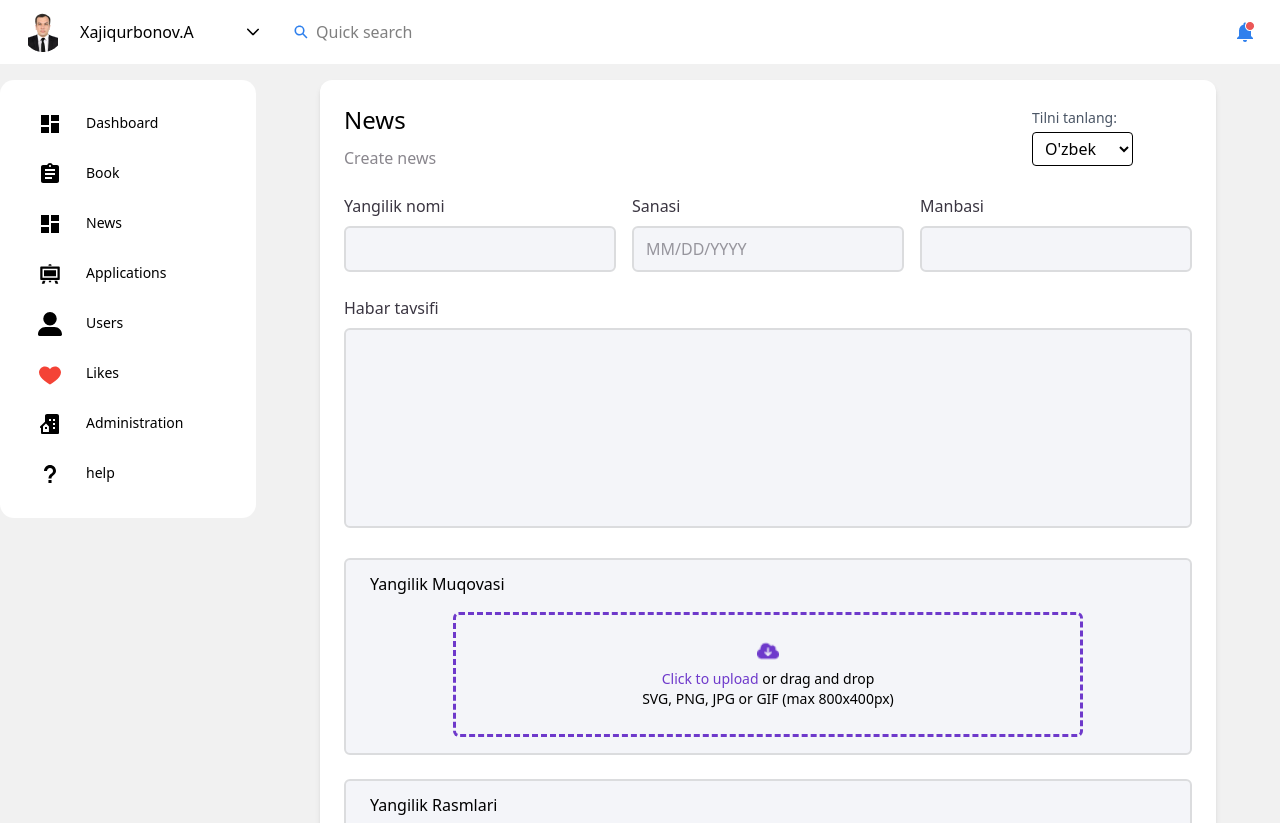
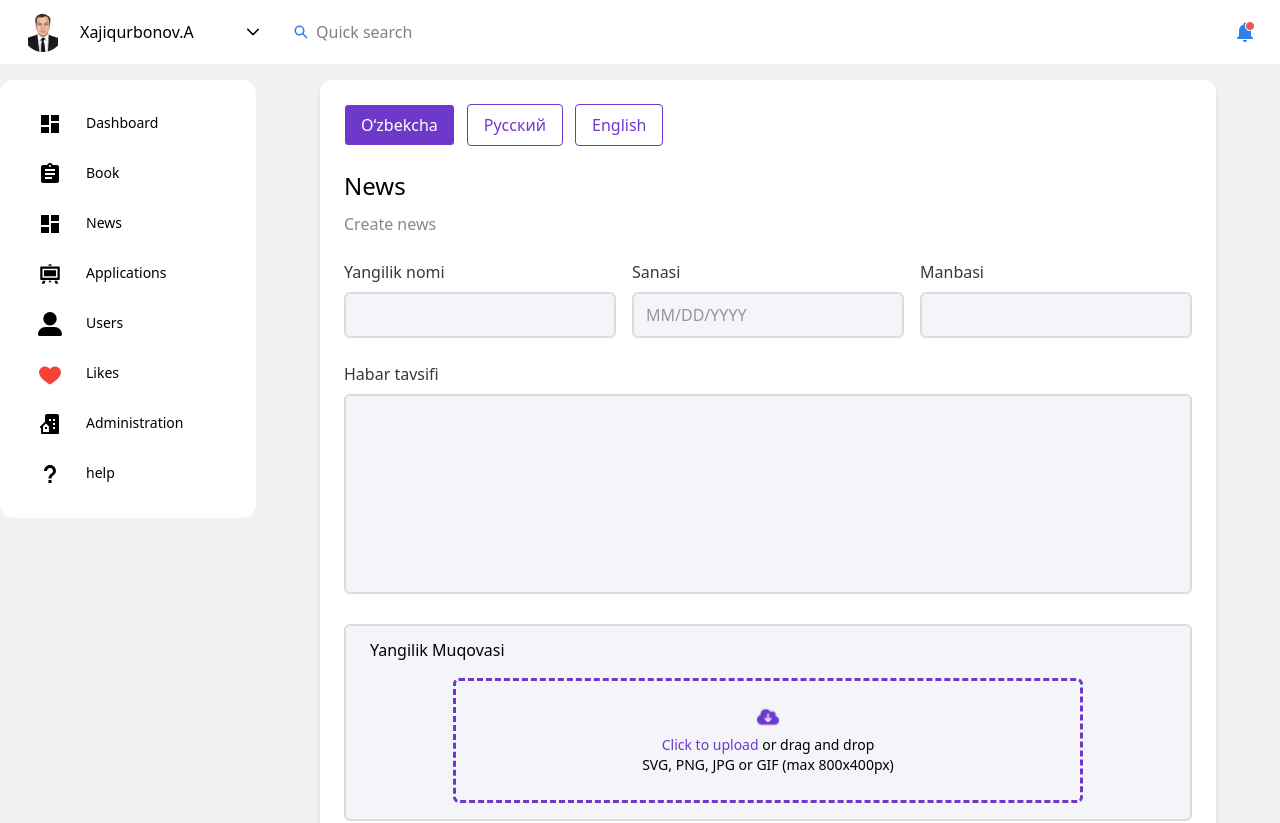
Before and after one commit to BKDR01/Books-Admin-workPlase, a React (Vite) app: page /news in a window 1280 px wide. Shown: the top 823 px of the page. Built offline with nearby package versions, Linux system fonts and the light colour scheme; sample sign-in values are in the browser's storage.

Commit message:
jonatdim

```diff
--- a/src/App.jsx
+++ b/src/App.jsx
@@ -7,8 +7,8 @@ import Detalis from './Pages/MyDetails/Detalis'
 import Layout from './Pages/Layout/Layout'
 import News from './Pages/News/News.jsx';
 import ProtectedRoute from './Components/ProtectedRoute.jsx'
+
 function App() {
-
   return (
     <>
       <Routes>
@@ -16,23 +16,28 @@ function App() {
         <Route path='/' element={
           <ProtectedRoute>
             <Layout />
-          </ProtectedRoute>} >
+          </ProtectedRoute>
+        }>
           <Route index element={
             <ProtectedRoute>
               <HomePage />
-            </ProtectedRoute>} />
-          <Route path='/book' element={
+            </ProtectedRoute>
+          } />
+          <Route path='book' element={
             <ProtectedRoute>
               <Book />
-            </ProtectedRoute>} />
-          <Route path='/news' element={
+            </ProtectedRoute>
+          } />
+          <Route path='news' element={
             <ProtectedRoute>
               <News />
-            </ProtectedRoute>} />
-          <Route path='/details' element={
+            </ProtectedRoute>
+          } />
+          <Route path='details' element={
             <ProtectedRoute>
               <Detalis />
-            </ProtectedRoute>} />
+            </ProtectedRoute>
+          } />
         </Route>
       </Routes>
     </>
--- a/src/Components/NewsForm/NewsForm.jsx
+++ b/src/Components/NewsForm/NewsForm.jsx
@@ -9,17 +9,6 @@ function NewsForm({ register, control, errors }) {
                 <div>
                     <h1 className='text-2xl'>News</h1>
                     <p className='text-[#89868D] pt-[10px]'>Create news</p>
-                </div>
-                <div className="w-40">
-                    <label htmlFor="language" className="block mb-1 text-sm text-gray-600">
-                        Tilni tanlang:
-                    </label>
-                    <select {...register("language")} className="border rounded px-2 py-1">
-                        <option value="UZ">O'zbek</option>
-                        <option value="RU">Русский</option>
-                        <option value="EN">English</option>
-                    </select>
-                    {errors.language && <p className="text-red-500 text-sm">{errors.language.message}</p>}
                 </div>
             </div>
 
--- a/src/Pages/News/News.jsx
+++ b/src/Pages/News/News.jsx
@@ -5,32 +5,19 @@ import NewsForm from './../../Components/NewsForm/NewsForm.jsx';
 import ImageUploader from './../../Components/ImageUploader/ImageUploader.jsx';
 import download from './../../assets/IMG/download.png';
 
+// Frontendda kichik harflar bilan ishlaymiz
+const languages = ['uz', 'ru', 'en'];
+const langLabels = { uz: 'O‘zbekcha', ru: 'Русский', en: 'English' };
+
 function News() {
-    const { register, handleSubmit, control, reset, formState: { errors } } = useForm();
+    const [activeLang, setActiveLang] = useState('uz');
     const [thumbnail, setThumbnail] = useState(null);
     const [galleryImages, setGalleryImages] = useState([]);
-
-    const onSubmit = async (data) => {
-        try {
-            const formData = new FormData();
-            formData.append("title", data.title);
-            formData.append("context", data.context);
-            formData.append("publication_date", data.publication_date.toISOString());
-            formData.append("source", data.source || "");
-            formData.append("language", data.language);
-            formData.append("active", true);
-            if (thumbnail) formData.append("thumbnail", thumbnail.file);
-            galleryImages.forEach((img) => formData.append("images", img.file));
-
-            const response = await addNews(formData);
-            console.log("✅ News added successfully:", response.data);
-        } catch (error) {
-            console.error("❌ Error:", error);
-            if (error.response) {
-                console.log("🔴 Server response:", error.response.data);
-            }
-        }
-    };
+    const [forms, setForms] = useState({
+        uz: useForm(),
+        ru: useForm(),
+        en: useForm(),
+    });
 
     const handleFiles = (files, type) => {
         const imageFiles = files.filter(file => file.type.startsWith('image/'));
@@ -48,6 +35,64 @@ function News() {
         }
     };
 
+    const validateLanguageInput = (text, lang) => {
+        const patterns = {
+            uz: /^[\u0400-\u04FF\s\w.,!?'"«»()-]+$/,
+            ru: /^[А-Яа-яЁё\s.,!?'"«»()-]+$/,
+            en: /^[A-Za-z0-9\s.,!?'"()-]+$/,
+        };
+        return patterns[lang].test(text);
+    };
+
+    const onSubmit = async () => {
+        try {
+            for (let lang of languages) {
+                const values = forms[lang].getValues();
+
+                if (!values.title || !values.context) {
+                    alert(`${langLabels[lang]} tilidagi sarlavha yoki tavsif bo‘sh bo‘lmasligi kerak`);
+                    return;
+                }
+
+                if (!values.publication_date) {
+                    alert(`${langLabels[lang]} tilidagi sana bo‘sh bo‘lmasligi kerak`);
+                    return;
+                }
+
+                const formData = new FormData();
+                formData.append("title", values.title);
+                formData.append("context", values.context);
+                formData.append("publication_date", new Date(values.publication_date).toISOString().split("T")[0]);
+                formData.append("source", values.source || "");
+                formData.append("language", lang.toUpperCase()); // 🔥 Bu yerda toUpperCase muhim
+                formData.append("active", true);
+
+                if (thumbnail?.file) {
+                    formData.append("thumbnail", thumbnail.file);
+                } else {
+                    alert("Thumbnail rasm tanlanmagan");
+                    return;
+                }
+
+                if (galleryImages.length) {
+                    galleryImages.forEach(img => formData.append("images", img.file));
+                }
+
+                const response = await addNews(formData);
+                console.log(`✅ ${langLabels[lang]} tilida muvaffaqiyatli qo‘shildi`, response.data);
+            }
+
+            alert("Barcha tillarda yangilik muvaffaqiyatli qo‘shildi");
+
+        } catch (error) {
+            console.error("❌ Error:", error);
+            if (error.response) {
+                console.log("🔴 Server response:", error.response.data);
+                alert("Xatolik yuz berdi: " + (error.response.data.message?.[0] || "Boshqa xatolik"));
+            }
+        }
+    };
+
     const removeGalleryImage = (index) => {
         const updated = galleryImages.filter((_, i) => i !== index);
         setGalleryImages(updated);
@@ -59,8 +104,36 @@ function News() {
 
     return (
         <div className="bg-white rounded-xl shadow-md py-6 px-6 max-w-4xl w-full mx-auto">
-            <form onSubmit={handleSubmit(onSubmit)}>
-                <NewsForm register={register} control={control} errors={errors} />
+            {/* Til Tanlash */}
+            <div className="flex gap-3 mb-6">
+                {languages.map((lang) => (
+                    <button
+                        key={lang}
+                        onClick={() => setActiveLang(lang)}
+                        className={`px-4 py-2 border rounded ${activeLang === lang ? 'bg-[#6E39CB] text-white' : 'border-[#6E39CB] text-[#6E39CB]'}`}
+                    >
+                        {langLabels[lang]}
+                    </button>
+                ))}
+            </div>
+
+            {/* Har bir til uchun form */}
+            {languages.map((lang) => (
+                activeLang === lang && (
+                    <form key={lang} onSubmit={forms[lang].handleSubmit(() => { })}>
+                        <NewsForm
+                            register={forms[lang].register}
+                            control={forms[lang].control}
+                            errors={forms[lang].formState.errors}
+                            validateInput={(value) =>
+                                validateLanguageInput(value, lang) || `Siz ${langLabels[lang]} tilida yozishingiz kerak`
+                            }
+                        />
+                    </form>
+                )
+            ))}
+
+            {/* Rasm yuklash */}
             <ImageUploader
                 thumbnail={thumbnail}
                 galleryImages={galleryImages}
@@ -68,15 +141,24 @@ function News() {
                 removeGalleryImage={removeGalleryImage}
                 download={download}
             />
+
+            {/* Submit va Cancel tugmalari */}
             <div className="flex items-center gap-4 mt-6 justify-end">
-                    <button type="button" className='px-6 py-2 border-2 rounded-md border-[#6E39CB] text-[#6E39CB] hover:bg-[#f3f0ff] transition'>
+                <button
+                    type="button"
+                    className='px-6 py-2 border-2 rounded-md border-[#6E39CB] text-[#6E39CB] hover:bg-[#f3f0ff] transition'
+                    onClick={() => window.location.reload()}
+                >
                     Cancel
                 </button>
-                    <button type="submit" className='px-6 py-2 bg-[#6E39CB] text-white rounded-md hover:bg-[#5834b4] transition'>
+                <button
+                    type="button"
+                    className='px-6 py-2 bg-[#6E39CB] text-white rounded-md hover:bg-[#5834b4] transition'
+                    onClick={onSubmit}
+                >
                     Create News
                 </button>
             </div>
-            </form>
         </div>
     );
 }
```
Also changed, not shown: src/Components/InputForm/InputForm.jsx (+74 -15 lines). Lines whose indentation alone changed are shown as unchanged.
